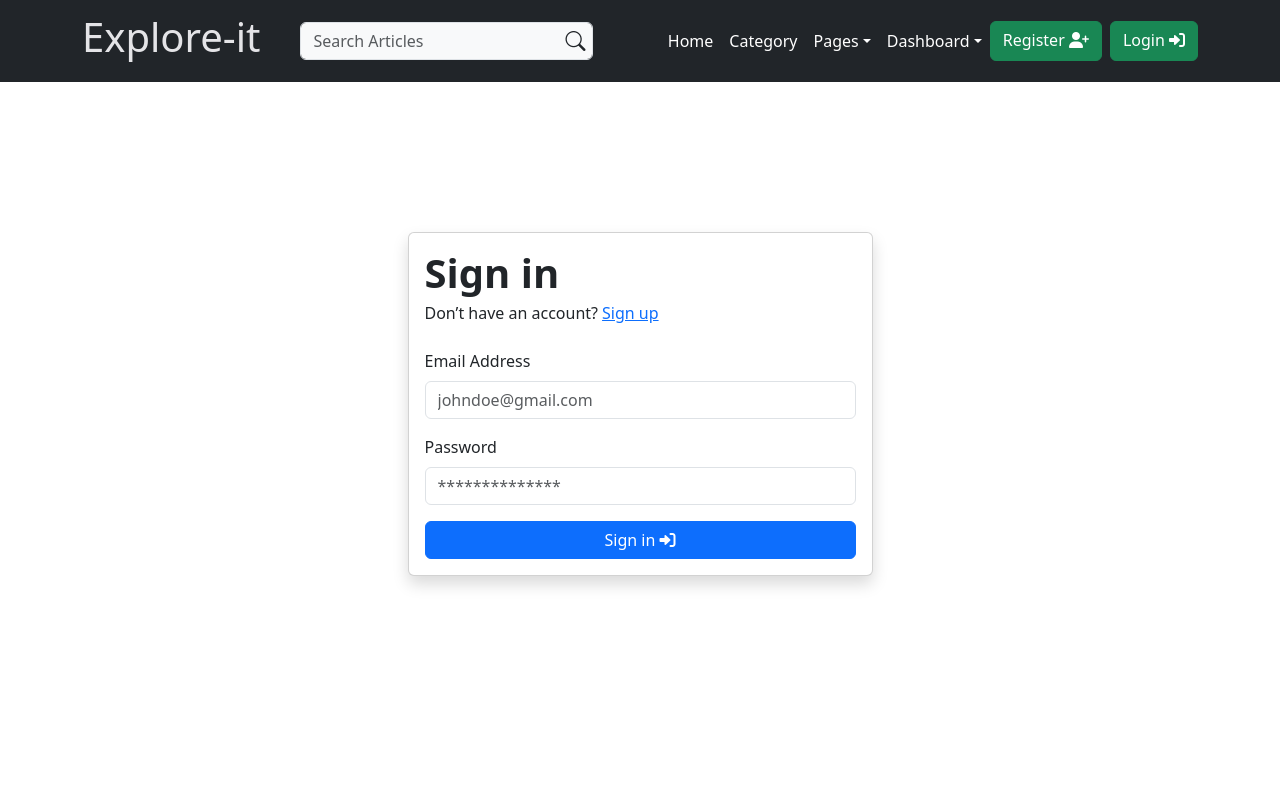
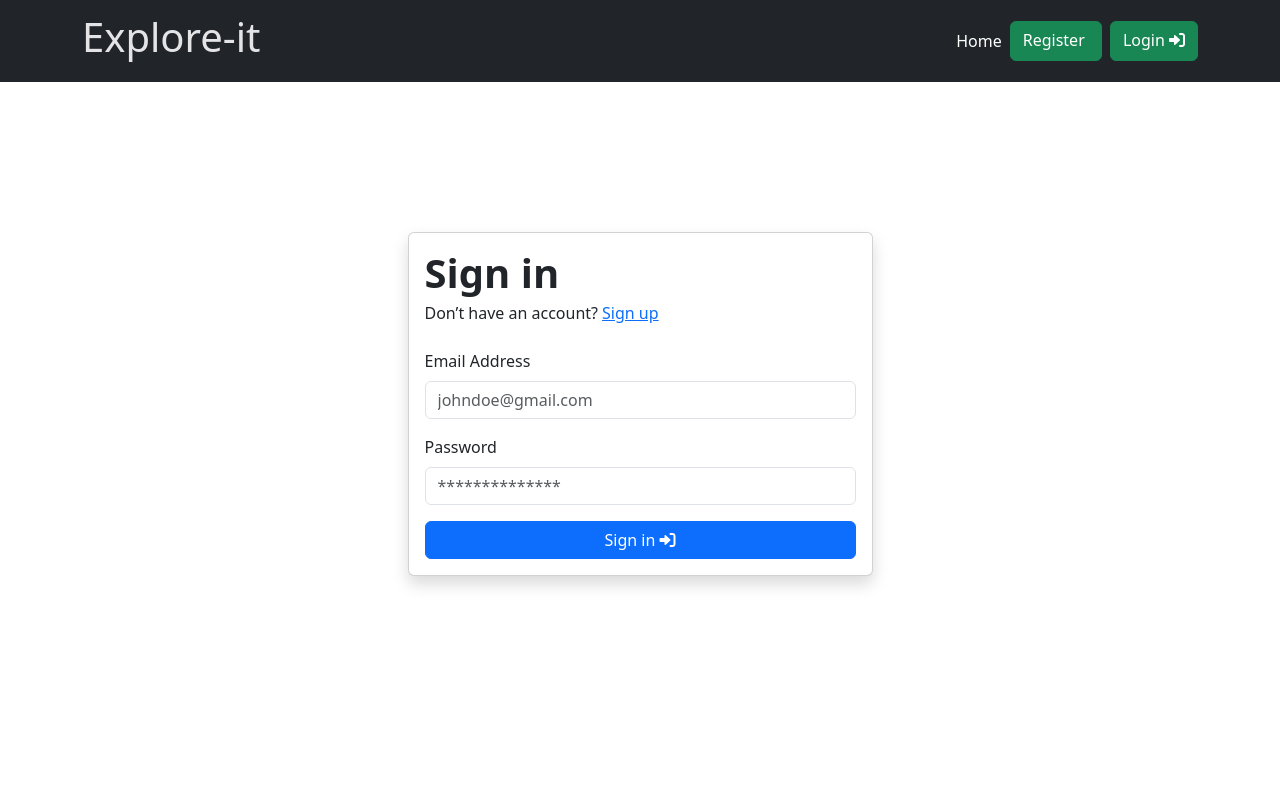
Before and after one commit to Unknownmaster0/Explore-it-blog, a React (Vite) app in the folder frontend/: page /login in a window 1280 px wide. Shown: the top 800 px of the page. Built offline with nearby package versions, Linux system fonts and the light colour scheme; what simple-zustand-devtools would draw is missing.

Commit message:
updated the header css changes

```diff
--- a/frontend/src/views/partials/Header.jsx
+++ b/frontend/src/views/partials/Header.jsx
@@ -1,8 +1,12 @@
-import React, { useEffect, useState } from "react";
+import React, { useState } from "react";
 import { Link } from "react-router-dom";
+import useUserData from "../../plugin/useUserData";
+import { useAuthStore } from "../../store/auth";
 
 function Header() {
   const [isExpanded, setIsExpanded] = useState(false);
+  const userId = useUserData()?.user_id;
+  const isLoggedIn = useAuthStore((state) => state.isLoggedIn)();
 
   // Toggle the navbar on mobile
   const toggleNavbar = () => {
@@ -38,7 +42,6 @@ function Header() {
             </span>
           </button>
 
-          {/* Navigation content - CRITICAL FIX - force display with inline styles */}
           <div
             className={`collapse navbar-collapse ${isExpanded ? "show" : ""}`}
             id="navbarCollapse"
@@ -48,27 +51,6 @@ function Header() {
               opacity: 1,
             }}
           >
-            {/* Search form */}
-            <div className="nav mt-3 mt-lg-0 px-4 flex-nowrap align-items-center">
-              <div className="nav-item w-100">
-                <form className="rounded position-relative">
-                  <input
-                    className="form-control pe-5 bg-light"
-                    type="search"
-                    placeholder="Search Articles"
-                    aria-label="Search"
-                  />
-                  <Link
-                    to="/search/"
-                    className="btn bg-transparent border-0 px-2 py-0 position-absolute top-50 end-0 translate-middle-y"
-                  >
-                    <i className="bi bi-search fs-5"></i>
-                  </Link>
-                </form>
-              </div>
-            </div>
-
-            {/* Navigation links - FORCE DISPLAY with inline style */}
             <ul
               className="navbar-nav navbar-nav-scroll ms-auto"
               style={{
@@ -96,64 +78,15 @@ function Header() {
                 </Link>
               </li>
 
-              {/* Category link */}
+              {/* Dashboard dropdown */}
+              {userId ? (
                 <li
-                className="nav-item"
-                style={{ display: "block", visibility: "visible", opacity: 1 }}
-              >
-                <Link
-                  className="nav-link active"
-                  to="/category/"
+                  className="nav-item dropdown"
                   style={{
                     display: "block",
                     visibility: "visible",
                     opacity: 1,
-                    color: "white",
                   }}
-                >
-                  Category
-                </Link>
-              </li>
-
-              {/* Pages dropdown */}
-              <li
-                className="nav-item dropdown"
-                style={{ display: "block", visibility: "visible", opacity: 1 }}
-              >
-                <a
-                  className="nav-link dropdown-toggle active"
-                  href="#"
-                  role="button"
-                  id="pagesMenu"
-                  data-bs-toggle="dropdown"
-                  aria-expanded="false"
-                  style={{
-                    display: "block",
-                    visibility: "visible",
-                    opacity: 1,
-                    color: "white",
-                  }}
-                >
-                  Pages
-                </a>
-                <ul className="dropdown-menu" aria-labelledby="pagesMenu">
-                  <li>
-                    <Link className="dropdown-item" to="/about/">
-                      <i className="bi bi-person-lines-fill"></i> About
-                    </Link>
-                  </li>
-                  <li>
-                    <Link className="dropdown-item" to="/contact/">
-                      <i className="bi bi-telephone-fill"></i> Contact
-                    </Link>
-                  </li>
-                </ul>
-              </li>
-
-              {/* Dashboard dropdown */}
-              <li
-                className="nav-item dropdown"
-                style={{ display: "block", visibility: "visible", opacity: 1 }}
                 >
                   <a
                     className="nav-link dropdown-toggle active"
@@ -174,7 +107,7 @@ function Header() {
                   <ul className="dropdown-menu" aria-labelledby="dashboardMenu">
                     <li>
                       <Link className="dropdown-item" to="/dashboard/">
-                      <i className="fas fa-user"></i> Dashboard
+                        <i className="fas fa-userData"></i> Dashboard
                       </Link>
                     </li>
                     <li>
@@ -199,11 +132,12 @@ function Header() {
                     </li>
                     <li>
                       <Link className="dropdown-item" to="/profile/">
-                      <i className="fas fa-user-gear"></i> Profile
+                        <i className="fas fa-userData-gear"></i> Profile
                       </Link>
                     </li>
                   </ul>
                 </li>
+              ) : null}
 
               {/* Auth buttons */}
               <li
@@ -214,12 +148,41 @@ function Header() {
                   opacity: 1,
                 }}
               >
-                <Link to="/register/" className="btn btn-success me-2">
-                  Register <i className="fas fa-user-plus"></i>
+                {isLoggedIn ? (
+                  <>
+                    <Link
+                      to={"/dashboard/"}
+                      className="btn btn-secondary"
+                      href="dashboard.html"
+                    >
+                      Dashboard <i className="bi bi-grid-fill"></i>
                     </Link>
-                <Link to="/login/" className="btn btn-success">
+                    <Link
+                      to={"/logout/"}
+                      className="btn btn-danger ms-2"
+                      href="dashboard.html"
+                    >
+                      Logout <i className="fas fa-sign-out-alt"></i>
+                    </Link>
+                  </>
+                ) : (
+                  <>
+                    <Link
+                      to={"/register/"}
+                      className="btn btn-success"
+                      href="dashboard.html"
+                    >
+                      Register <i className="fas fa-userData-plus"></i>
+                    </Link>
+                    <Link
+                      to={"/login/"}
+                      className="btn btn-success ms-2"
+                      href="dashboard.html"
+                    >
                       Login <i className="fas fa-sign-in-alt"></i>
                     </Link>
+                  </>
+                )}
               </li>
             </ul>
           </div>
```
Lines whose indentation alone changed are shown as unchanged.
